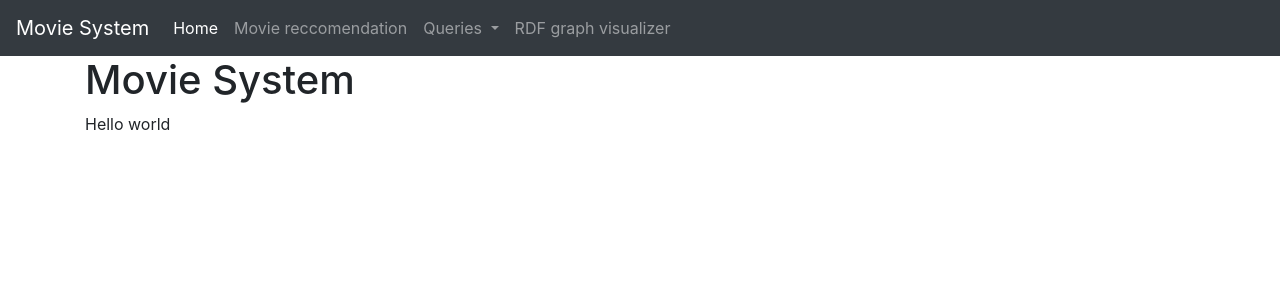
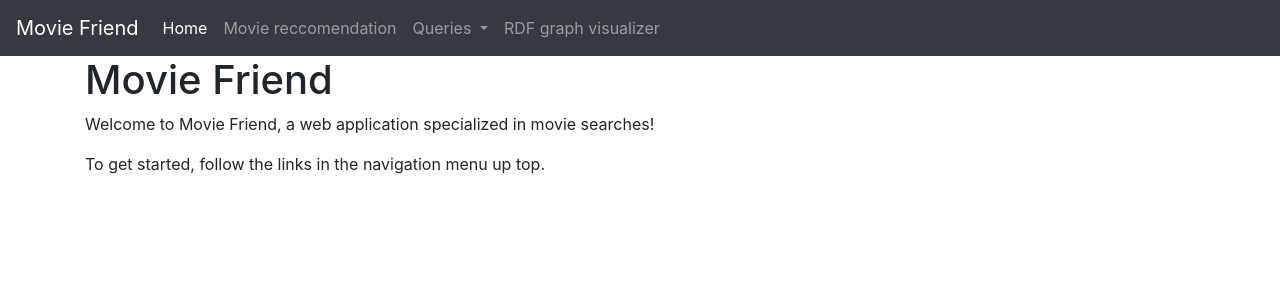
Before and after one commit to Tjeinar/moviesystem-info216, a Flask app: page /home in a window 1280 px wide. Shown: the top 300 px of the page. Run offline with Flask 2, Linux system fonts and the light colour scheme; some libraries are stand-ins or nearby versions.

Commit message:
Small changes, title

```diff
--- a/templates/actorsearchresult.html
+++ b/templates/actorsearchresult.html
@@ -5,7 +5,7 @@
         {% if reccomendation|length %}
         <h1>Reccomended movies -</h1>
         <p>based on your choices of actors <b>{{ session["ACTORCHOICE1"] }}</b>-<b>{{ session["ACTORCHOICE2"] }}</b>-<b>{{ session["ACTORCHOICE3"] }}</b>
-            and preferred genres <b>{{ session["GENRECHOICE"] }}</b> and <b>{{ session["GENRECHOICE2"] }}</b></p>
+            and preferred genres <b>{{ session["GENRECHOICE1"] }}</b> and <b>{{ session["GENRECHOICE2"] }}</b></p>
 
         <table class="table table-hover">
             <tr>
--- a/templates/base.html
+++ b/templates/base.html
@@ -9,15 +9,15 @@
 
         {% block head %}{% endblock %}
         {% if title %}
-            <title> Movie System - {{ title }}</title>
+            <title> Movie Friend - {{ title }}</title>
         {% else %}
-            <title>Movie System</title>
+            <title>Movie Friend</title>
         {% endif %}
 
     </head>
     <body>
         <nav class="navbar navbar-expand-lg navbar-dark bg-dark">
-            <a class="navbar-brand" href="#">Movie System</a>
+            <a class="navbar-brand" href="#">Movie Friend</a>
             <button class="navbar-toggler" type="button" data-toggle="collapse" data-target="#navbarSupportedContent" aria-controls="navbarSupportedContent" aria-expanded="false" aria-label="Toggle navigation">
               <span class="navbar-toggler-icon"></span>
             </button>
--- a/templates/index.html
+++ b/templates/index.html
@@ -3,7 +3,8 @@
 
 {% block body %}
 
-<h1>Movie System</h1>
+<h1>Movie Friend</h1>
 
-<p>Hello world</p>
+<p>Welcome to Movie Friend, a web application specialized in movie searches!</p>
+<p>To get started, follow the links in the navigation menu up top.</p>
 {% endblock %}
```
